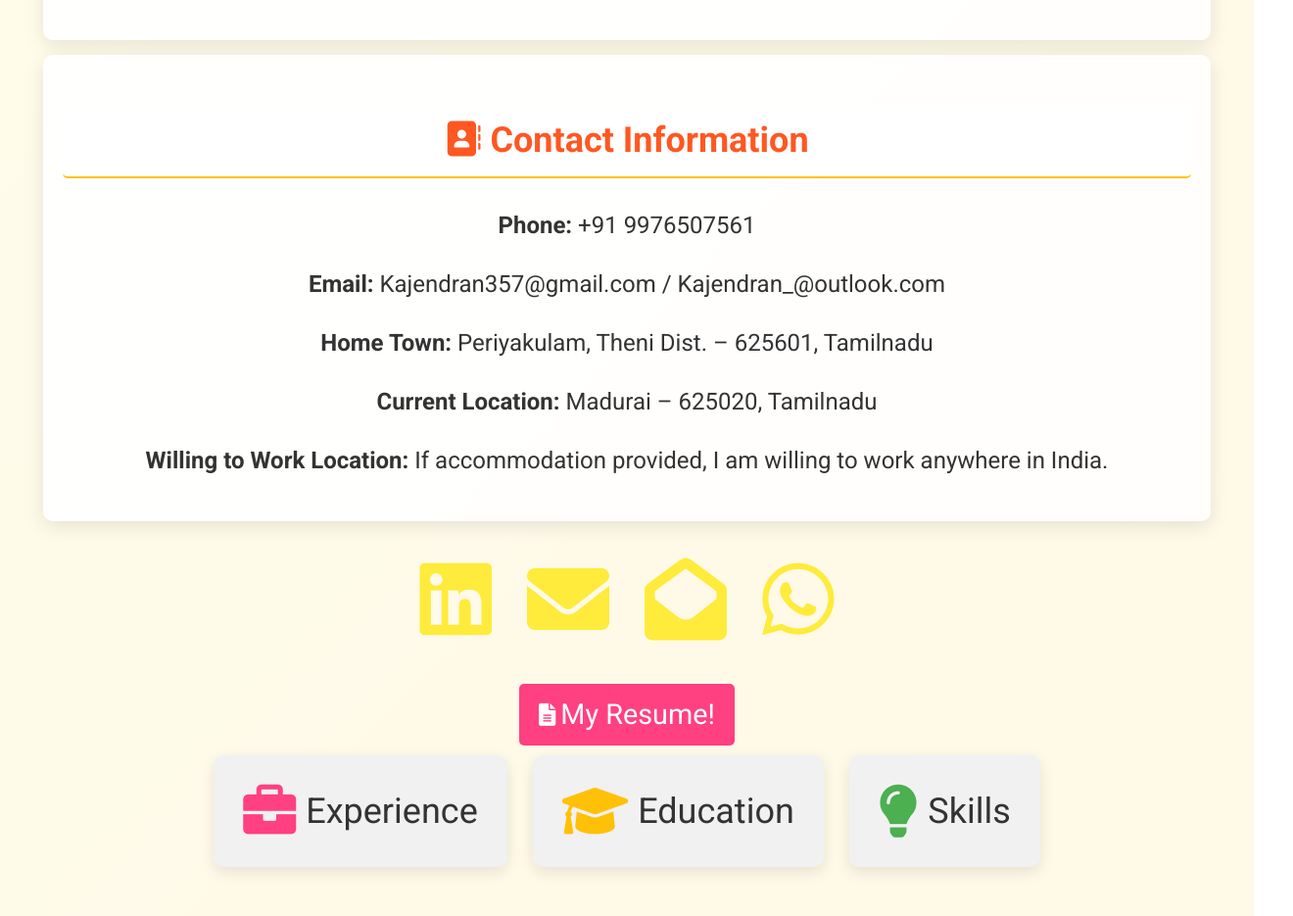
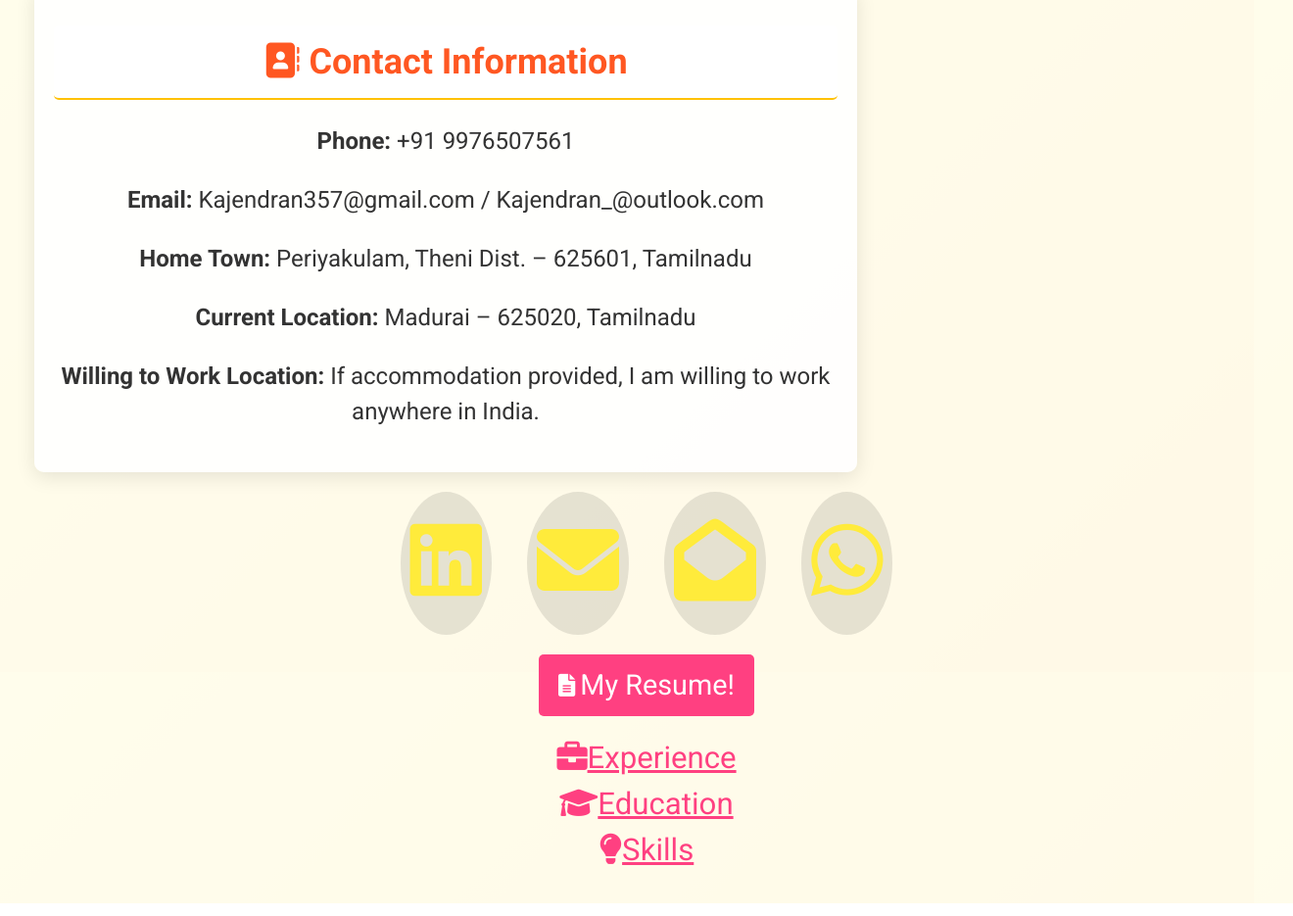
Before and after one commit to kathinx/Kathin, a plain HTML site: page index.html in a window 1280 px wide. Shown: the part 914-1849 px from the top of the page at 98% size, 1320 px wide, since content can reach past the window. Drawn offline with Linux system fonts and the light colour scheme.

Commit message:
Update style.css

```diff
--- a/style.css
+++ b/style.css
@@ -1,152 +1,133 @@
+
 /* Import Google Fonts */
 @import url('https://fonts.googleapis.com/css2?family=Roboto:wght@400;600;700&display=swap');
 
 /* Global Styles */
 body {
-    font-family: 'Roboto', sans-serif;
-    font-size: 24px;
-    line-height: 1.5;
+    font-family: 'Roboto', sans-serif; /* Changed font to Roboto */
+    font-size: 24px; /* Increased base font size */
+    line-height: 1.5; /* Adjusted line height */
     margin: 0;
     padding: 0;
+    height: 100vh; /* Set body height to viewport height */
+    overflow: hidden; /* Prevent scrolling */
     background: linear-gradient(135deg, #FFEB3B, #FFC107); /* Dynamic yellow gradient background */
-    color: #333;
-    overflow-y: auto; /* Allow vertical scrolling */
+    color: #333; /* Dark Gray */
 }
 
 /* Header Styles */
 header {
     text-align: center;
-    background: rgba(255, 255, 255, 0.9);
-    padding: 40px 0; /* Adjusted padding to remove side gaps */
-    width: 100%; /* Ensure full-width */
+    background: rgba(255, 255, 255, 0.9); /* White background with transparency */
+    padding: 30px 20px; /* Adjusted padding */
+    width: 100%;
     z-index: 1000;
-    box-shadow: 0 4px 10px rgba(0, 0, 0, 0.1);
+    box-shadow: 0 4px 10px rgba(0, 0, 0, 0.1); /* Slight shadow for depth */
 }
 
 /* Highlighted Headings */
 h1 {
-    color: #FF4081;
-    font-size: 4em;
-    margin: 20px 0;
+    color: #FF4081; /* Pink */
+    font-size: 1.5em; /* Increased font size */
+    margin: 10px 0;
 }
 
 h2 {
-    color: #FF5722;
-    margin: 30px 0;
+    color: #FF5722; /* A different color for section headings */
+    margin: 20px 0;
     padding: 10px;
-    border-bottom: 2px solid #FFC107;
-    background-color: rgba(255, 255, 255, 0.9);
-    border-radius: 5px;
+    border-bottom: 2px solid #FFC107; /* Yellow underline */
+    background-color: rgba(255, 255, 255, 0.9); /* Slightly more opaque white */
+    border-radius: 5px; /* Rounded corners */
 }
 
 /* Section Styles */
 .card {
-    width: 90%; /* Set the width to cover most of the screen */
-    margin: 15px auto; /* Center the card horizontally */
-    padding: 20px;
-    background: rgba(255, 255, 255, 0.9);
+    max-width: 800px; /* Limit card width */
+    margin: 15px; /* Reduced margin to fit content */
+    padding: 20px; /* Maintain padding */
+    background: rgba(255, 255, 255, 0.9); /* Card background */
     box-shadow: 0 5px 20px rgba(0, 0, 0, 0.1);
-    border-radius: 10px;
+    border-radius: 10px; /* Rounded corners */
+    transition: transform 0.3s, box-shadow 0.3s; /* Add shadow transition */
+}
+
+.card:hover {
+    transform: translateY(-5px); /* Lift effect on hover */
+    box-shadow: 0 10px 20px rgba(0, 0, 0, 0.2); /* Increase shadow on hover */
 }
 
 /* Links in Navigation */
-/* Navigation Links */
 nav a {
-    color: #FF4081; /* Default color */
-    padding: 10px 20px;
+    color: #FF4081; /* Pink */
+    padding: 10px 20px; /* Reduced padding */
     margin: 5px;
     border-radius: 5px;
-    display: inline-flex; /* Flexbox for aligning icon and text */
-    align-items: center;
-    font-size: 1.3em;
-    transition: background-color 0.4s, transform 0.4s;
+    transition: background-color 0.4s, transform 0.4s; /* Added transform */
+    font-size: 1.3em; /* Adjusted font size */
 }
 
-/* Navigation Box Styles */
-.nav-box {
-    display: inline-block; /* Display the boxes inline */
-    padding: 15px;
-    margin: 10px; /* Space between the boxes */
-    background-color: #f1f1f1; /* Light background color */
-    border-radius: 10px; /* Rounded corners for the box */
-    box-shadow: 0 5px 15px rgba(0, 0, 0, 0.1); /* Subtle shadow */
-    transition: all 0.3s ease-in-out; /* Smooth transition for hover effect */
+nav a:hover {
+    background-color: #FFC107; /* Yellow on hover */
+    transform: scale(1.05); /* Slight scale effect on hover */
 }
 
-.nav-box:hover {
-    transform: translateY(-10px); /* Lift effect on hover */
-    box-shadow: 0 10px 20px rgba(0, 0, 0, 0.2); /* Stronger shadow on hover */
-    background-color: #FFEB3B; /* Bright background color on hover */
+/* Resume Download Button */
+/* Resume Download Button */
+.resume-download {
+    margin: 20px 0; /* Added margin to separate from navigation */
 }
 
-/* Navigation Links */
-nav a {
-    color: #333; /* Default text color */
-    padding: 10px;
-    display: inline-flex; /* Align icon and text */
-    align-items: center;
-    text-decoration: none; /* Remove underline */
-    font-size: 1.5em;
-    transition: color 0.3s ease-in-out;
-}
-
-nav a i {
-    margin-right: 10px; /* Space between icon and text */
-    font-size: 1.5em;
-    transition: color 0.3s ease-in-out; /* Smooth transition for icon color */
-}
-
-/* Icon and Text Colors */
-.nav-box:nth-child(1) a i {
-    color: #FF4081; /* Pink for Experience icon */
-}
-
-.nav-box:nth-child(2) a i {
-    color: #FFC107; /* Yellow for Education icon */
-}
-
-.nav-box:nth-child(3) a i {
-    color: #4CAF50; /* Green for Skills icon */
-}
-
-/* Hover Effect for Icons and Text */
-.nav-box:hover a i, .nav-box:hover a {
-    color: #333; /* Text and icon change to dark gray on hover */
-}
-
-
 .resume-download a {
-    display: inline-flex;
-    align-items: center;
-    padding: 10px 20px;
-    background-color: #FF4081;
+    display: inline-flex; /* Use inline-flex to align icon and text */
+    align-items: center; /* Center icon and text vertically */
+    padding: 10px 20px; /* Decreased padding for smaller size */
+    background-color: #FF4081; /* Pink */
     color: white;
     text-decoration: none;
     border-radius: 5px;
-    font-size: 1.2em;
+    font-size: 1.2em; /* Adjusted font size */
     transition: background-color 0.4s, transform 0.4s;
 }
 
 .resume-download a:hover {
-    background-color: #D5006D;
-    transform: scale(1.05);
+    background-color: #D5006D; /* Darker Pink */
+    transform: scale(1.05); /* Slight scale effect on hover */
+}
+
+/* Adjust icon size */
+.resume-download a i {
+    font-size: 0.9em; /* Icon size */
+    margin-right: 5px; /* Space between icon and text */
 }
 
 /* Social Media Icons */
+/* Social Media Icons */
 .social-links {
-    margin: 20px 0;
+    margin: 20px 0; /* Add some margin for spacing */
 }
 
 .social-links a {
-    margin: 0 15px;
-    font-size: 3.5em;
-    color: #FFEB3B;
+    margin: 0 15px; /* Adjust margin for spacing */
+    font-size: 3.5em; /* Increased icon size for visibility */
+    color: #FFEB3B; /* Bright Yellow for icons */
     transition: transform 0.4s, color 0.4s;
+    display: inline-block; /* Make sure they are inline blocks */
+    padding: 10px; /* Add padding around the icons */
+    border-radius: 50%; /* Make them circular */
+    background: rgba(0, 0, 0, 0.1); /* Subtle background for contrast */
 }
 
 .social-links a:hover {
     transform: scale(1.2);
-    color: #FFC107;
+    color: #FFC107; /* Darker Yellow on hover */
+    background: rgba(0, 0, 0, 0.2); /* Darker background on hover */
+}
+
+/* Fade-in animation */
+@keyframes fadeIn {
+    from { opacity: 0; }
+    to { opacity: 1; }
 }
 
 /* Smooth Scroll */
```
